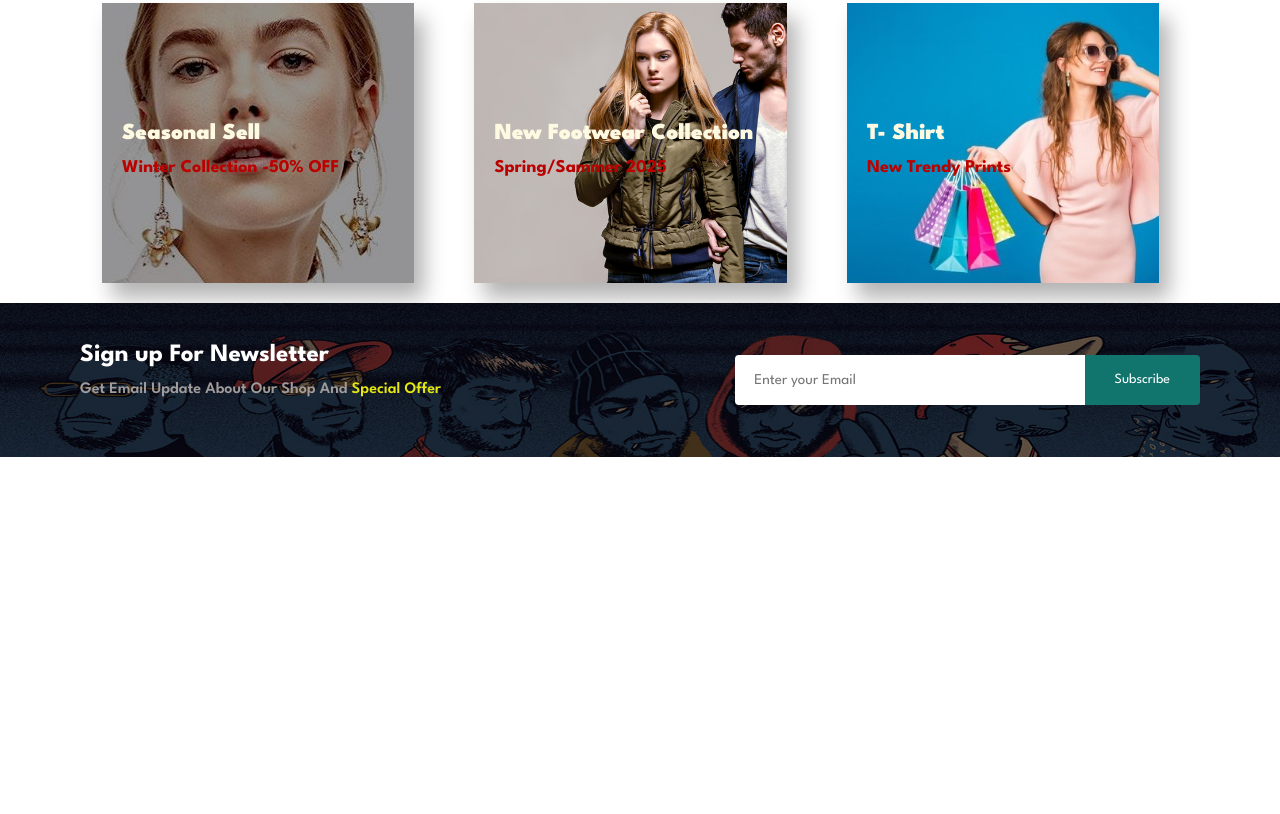
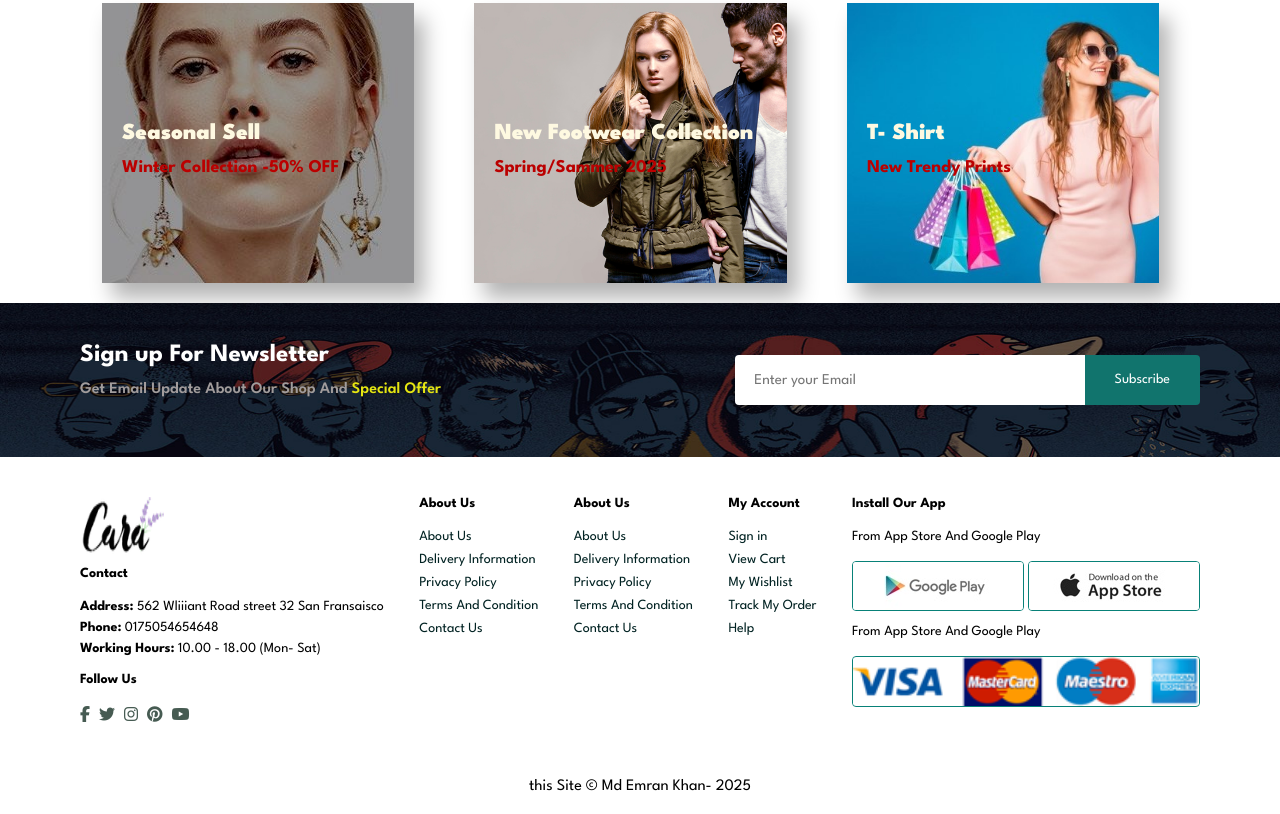
Before and after one commit to Emran71/Store_Design, a plain HTML site: page index.html in a window 1280 px wide. Shown: the part 4273-5087 px from the top of the page. Before the commit the page ends 4730 px from the top, so only its background shows below. Drawn offline with nearby package versions, Linux system fonts and the light colour scheme.

Commit message:
Home Page Created Successfully

```diff
--- a/css/style.css
+++ b/css/style.css
@@ -421,3 +421,51 @@ button.white-btn:hover{
         flex-direction: row;
     }
 }
+#footer{
+    display: flex;
+    flex-wrap: wrap;
+    justify-content: space-between;
+    h4{
+        font-size: 14px;
+        padding-bottom: 20px;
+    }
+    p{
+        font-size: 14px;
+        margin: 0 0 8px 0;
+    }
+    a{
+        font-size: 14px;
+        text-decoration: none;
+        color: #022;
+        margin-bottom: 10px;
+    }
+    .follow{
+        margin-top: 10px;
+        i{
+            color: #465b52;
+            padding-right: 5px;
+            cursor: pointer;
+        }
+    }
+    .install{
+        img{
+            border: 1px solid #088178;
+            border-radius: 4px;
+            margin: 10px 0;
+
+        }
+    }
+}
+#footer .col{
+    display: flex;
+    flex-direction: column;
+}
+#footer .logo{
+    height: 60px;
+    width: 120px;
+    margin-bottom: 10px;
+}
+.copyright{
+    width: 100%;
+    text-align: center;
+}
--- a/index.html
+++ b/index.html
@@ -377,6 +377,63 @@
        </div>
 </section>
 
+<footer id="footer" class="feature-padding1">
+     <div class="col">
+        <img src="./images/logo.png" class="logo" alt="logo">
+        <h4>Contact</h4>
+        <p><strong>Address:</strong> 562 Wliiiant Road street 32 San Fransaisco</p>
+        <p><strong>Phone:</strong> 0175054654648</p>
+        <p><strong>Working Hours:</strong> 10.00 - 18.00 (Mon- Sat)</p>
+        <div class="follow">
+            <h4>Follow Us</h4>
+            <div class="icon">
+                <i class="fab fa-facebook-f"></i>
+                <i class="fa-brands fa-twitter"></i>
+                <i class="fa-brands fa-instagram"></i>
+                <i class="fa-brands fa-pinterest"></i>
+                <i class="fa-brands fa-youtube"></i>
+            </div>
+        </div>
+     </div>
+     <div class="col">
+           <h4>About Us</h4>
+           <a href="#">About Us</a>
+           <a href="#">Delivery Information</a>
+           <a href="#">Privacy Policy</a>
+           <a href="#">Terms And Condition</a>
+           <a href="#">Contact Us</a>
+     </div>
+      <div class="col">
+          <h4>About Us</h4>
+          <a href="#">About Us</a>
+          <a href="#">Delivery Information</a>
+          <a href="#">Privacy Policy</a>
+          <a href="#">Terms And Condition</a>
+          <a href="#">Contact Us</a>
+      </div>
+      <div class="col">
+            <h4>My Account</h4>
+            <a href="#">Sign in</a>
+            <a href="#">View Cart</a>
+            <a href="#">My Wishlist</a>
+            <a href="#">Track My Order</a>
+            <a href="#">Help</a>
+      </div>
+    <div class="col install">
+          <h4>Install Our App</h4>
+          <p>From App Store And Google Play</p>
+          <div class="row">
+            <img src="./images/Pay/play.jpg" alt="Google Play">
+            <img src="./images/Pay/app.jpg" alt="Google Play">
+          </div>
+          <p>From App Store And Google Play</p>
+          <img src="./images/Pay/pay.png" alt="Card">
+    </div>
+</footer>
+<div class="copyright">
+  <p>this Site &copy; Md Emran Khan- 2025</p>
+</div>
+
   <script src="./js/script.js"></script>
 </body>
 </html>
```
Also changed, not shown: images/Pay/app.jpg (added), images/Pay/pay.png (added), images/Pay/play.jpg (added).
